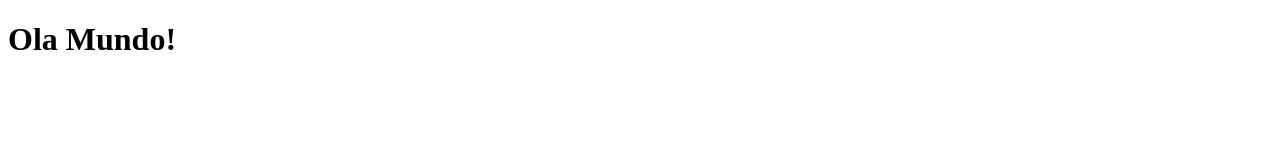
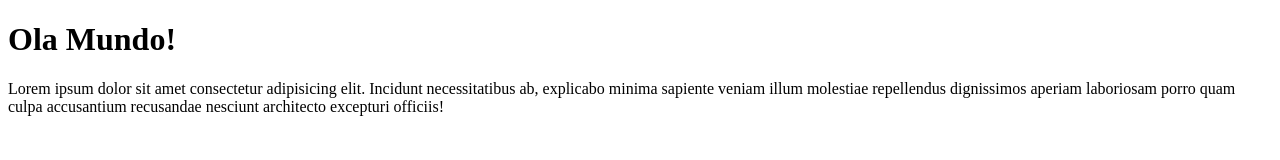
Before and after one commit to celsonsantos/projecto-1, a plain HTML site: page index.html in a window 1280 px wide. Drawn offline with Linux system fonts and the light colour scheme.

Commit message:
Adicionado um paragrafo ao arquivo index

```diff
--- a/index.html
+++ b/index.html
@@ -7,5 +7,6 @@
 </head>
 <body>
     <h1>Ola Mundo!</h1>
+    <p>Lorem ipsum dolor sit amet consectetur adipisicing elit. Incidunt necessitatibus ab, explicabo minima sapiente veniam illum molestiae repellendus dignissimos aperiam laboriosam porro quam culpa accusantium recusandae nesciunt architecto excepturi officiis!</p>
 </body>
 </html>
```
